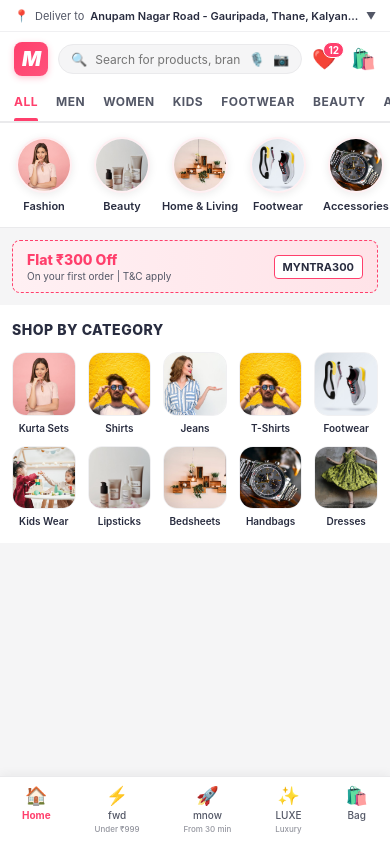
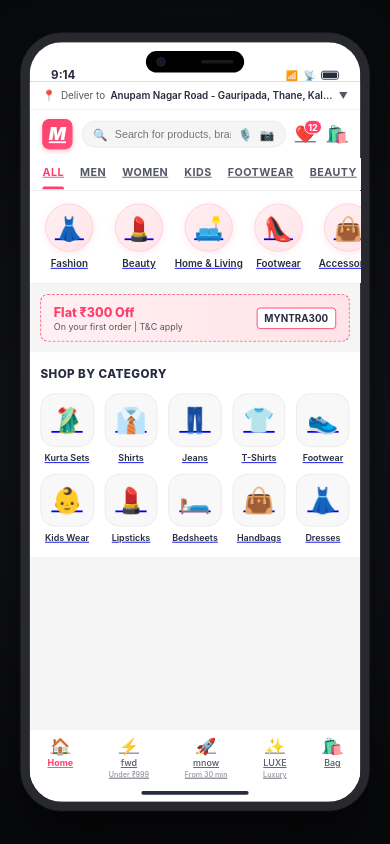
Before and after one commit to Deepali611/myntra-quickcheck-mvp, a Next.js app: page / in a window 390 px wide. Built offline with nearby package versions, Linux system fonts and the light colour scheme.

Commit message:
Phase 6 — PhoneFrame and mobile shell complete

```diff
--- a/app/(shop)/layout.jsx
+++ b/app/(shop)/layout.jsx
@@ -12,8 +12,8 @@ export default function ShopLayout({ children }) {
   const bagCount = state?.bag ? state.bag.reduce((sum, item) => sum + (item.quantity || 1), 0) : 0;
 
   return (
-    <div style={{ display: 'flex', flexDirection: 'column', minHeight: '100vh', width: '100%' }}>
-      {/* Shared Header Chrome */}
+    <div style={{ display: 'flex', flexDirection: 'column', height: '100%', overflow: 'hidden' }}>
+      {/* Shared Header Chrome (Fixed top) */}
       <header className="shop-header">
         {/* Location Bar */}
         <div className="location-bar">
@@ -82,12 +82,12 @@ export default function ShopLayout({ children }) {
         </nav>
       </header>
 
-      {/* Main Content Area */}
-      <main style={{ flex: 1, backgroundColor: '#f5f5f6' }}>
+      {/* Internal Scrollable Content Body Region */}
+      <main className="scrollable-content">
         {children}
       </main>
 
-      {/* Shared Bottom Tab Bar */}
+      {/* Shared Bottom Tab Bar (Fixed bottom) */}
       <nav className="bottom-tab-bar">
         <Link href="/" className={`tab-link ${pathname === '/' ? 'active' : ''}`}>
           <span className="tab-icon">🏠</span>
--- a/app/(shop)/page.jsx
+++ b/app/(shop)/page.jsx
@@ -1,36 +1,38 @@
 import Link from 'next/link';
 
 const DEPARTMENTS = [
-  { name: 'Fashion', path: '/c/women', img: '/products/w1.jpg' },
-  { name: 'Beauty', path: '/c/beauty', img: '/products/b1.jpg' },
-  { name: 'Home & Living', path: '/c/homeliving', img: '/products/h1.jpg' },
-  { name: 'Footwear', path: '/c/footwear', img: '/products/f1.jpg' },
-  { name: 'Accessories', path: '/c/accessories', img: '/products/a1.jpg' },
-  { name: 'Men', path: '/c/men', img: '/products/m1.jpg' },
-  { name: 'Kids', path: '/c/kids', img: '/products/k1.jpg' }
+  { name: 'Fashion', path: '/c/women', icon: '👗' },
+  { name: 'Beauty', path: '/c/beauty', icon: '💄' },
+  { name: 'Home & Living', path: '/c/homeliving', icon: '🛋️' },
+  { name: 'Footwear', path: '/c/footwear', icon: '👠' },
+  { name: 'Accessories', path: '/c/accessories', icon: '👜' },
+  { name: 'Men', path: '/c/men', icon: '👔' },
+  { name: 'Kids', path: '/c/kids', icon: '🧸' }
 ];
 
 const SUBCATEGORIES = [
-  { label: 'Kurta Sets', path: '/c/women/kurta_set', img: '/products/w1.jpg' },
-  { label: 'Shirts', path: '/c/men/shirt', img: '/products/m1.jpg' },
-  { label: 'Jeans', path: '/c/women/jeans', img: '/products/w15.jpg' },
-  { label: 'T-Shirts', path: '/c/men/tshirt', img: '/products/m5.jpg' },
-  { label: 'Footwear', path: '/c/footwear', img: '/products/f1.jpg' },
-  { label: 'Kids Wear', path: '/c/kids', img: '/products/k1.jpg' },
-  { label: 'Lipsticks', path: '/c/beauty', img: '/products/b1.jpg' },
-  { label: 'Bedsheets', path: '/c/homeliving', img: '/products/h1.jpg' },
-  { label: 'Handbags', path: '/c/accessories', img: '/products/a1.jpg' },
-  { label: 'Dresses', path: '/c/women/dress', img: '/products/w3.jpg' }
+  { label: 'Kurta Sets', path: '/c/women/kurta_set', icon: '🥻' },
+  { label: 'Shirts', path: '/c/men/shirt', icon: '👔' },
+  { label: 'Jeans', path: '/c/women/jeans', icon: '👖' },
+  { label: 'T-Shirts', path: '/c/men/tshirt', icon: '👕' },
+  { label: 'Footwear', path: '/c/footwear', icon: '👟' },
+  { label: 'Kids Wear', path: '/c/kids', icon: '👶' },
+  { label: 'Lipsticks', path: '/c/beauty', icon: '💄' },
+  { label: 'Bedsheets', path: '/c/homeliving', icon: '🛏️' },
+  { label: 'Handbags', path: '/c/accessories', icon: '👜' },
+  { label: 'Dresses', path: '/c/women/dress', icon: '👗' }
 ];
 
 export default function HomePage() {
   return (
     <div style={{ paddingBottom: '24px' }}>
-      {/* Department Circle Rail (Reference Screenshot 1) */}
+      {/* Department Circle Rail with Dedicated Icons */}
       <div className="dept-circle-rail">
         {DEPARTMENTS.map((dept, idx) => (
           <Link href={dept.path} key={idx} className="dept-circle-tile">
-            <img src={dept.img} alt={dept.name} className="dept-circle-img" />
+            <div className="dept-icon-circle">
+              {dept.icon}
+            </div>
             <span className="dept-circle-label">{dept.name}</span>
           </Link>
         ))}
@@ -47,14 +49,14 @@ export default function HomePage() {
         </div>
       </div>
 
-      {/* Subcategory Grid Section (Reference Screenshot 2) */}
+      {/* Subcategory Grid Section */}
       <div className="subcategory-grid-section">
         <div className="section-title">Shop By Category</div>
         <div className="subcategory-grid">
           {SUBCATEGORIES.map((cat, idx) => (
             <Link href={cat.path} key={idx} className="subcategory-tile">
-              <div className="subcategory-img-wrap">
-                <img src={cat.img} alt={cat.label} />
+              <div className="subcategory-icon-wrap">
+                {cat.icon}
               </div>
               <span className="subcategory-label">{cat.label}</span>
             </Link>
--- a/app/globals.css
+++ b/app/globals.css
@@ -10,7 +10,6 @@
   --success-color: #03a685;
   --warning-color: #ff905a;
   --discount-tag: #ff3f6c;
-  --max-width: 480px;
   --font-family: -apple-system, BlinkMacSystemFont, 'Segoe UI', Roboto, Helvetica, Arial, sans-serif;
 }
 
@@ -23,45 +22,164 @@
 html,
 body {
   width: 100%;
-  min-height: 100vh;
+  height: 100%;
   margin: 0;
   padding: 0;
   font-family: var(--font-family);
-  background-color: #0d0e12; /* Dark background outside mobile container */
+  background-color: #0c0d10;
   color: var(--text-primary);
   display: flex;
   justify-content: center;
-  align-items: flex-start;
+  align-items: center;
+  overflow: hidden;
   -webkit-tap-highlight-color: transparent;
 }
 
-/* Mobile-First Centered Container (~480px) */
-.app-wrapper {
-  width: 100%;
-  max-width: var(--max-width);
-  min-height: 100vh;
-  background-color: var(--bg-color);
-  box-shadow: 0 0 32px rgba(0, 0, 0, 0.6);
+/* Outer Desktop Viewport Centering */
+.phone-outer-viewport {
+  width: 100vw;
+  height: 100vh;
+  display: flex;
+  justify-content: center;
+  align-items: center;
+  background: radial-gradient(circle at center, #1a1c23 0%, #08090b 100%);
+}
+
+/* Real Phone Frame Hardware Device Shell */
+.phone-frame-wrapper {
+  width: 414px;
+  height: 870px;
+  background-color: #121316;
+  border-radius: 46px;
+  border: 10px solid #28292e;
+  box-shadow: 0 25px 70px rgba(0, 0, 0, 0.8), 0 0 0 1px rgba(255, 255, 255, 0.1);
   position: relative;
   display: flex;
   flex-direction: column;
-  overflow-x: hidden;
+  overflow: hidden;
+  transform-origin: center center;
+  transition: transform 0.2s ease-out;
 }
 
-a {
-  color: inherit;
-  text-decoration: none;
+/* Hardware Notch / Dynamic Island */
+.phone-notch {
+  position: absolute;
+  top: 10px;
+  left: 50%;
+  transform: translateX(-50%);
+  width: 110px;
+  height: 24px;
+  background-color: #000000;
+  border-radius: 14px;
+  z-index: 200;
+  display: flex;
+  align-items: center;
+  justify-content: space-between;
+  padding: 0 12px;
 }
 
-button {
-  font-family: inherit;
-  border: none;
-  background: none;
-  cursor: pointer;
+.camera-lens {
+  width: 10px;
+  height: 10px;
+  border-radius: 50%;
+  background: radial-gradient(circle, #1a233a 0%, #050811 100%);
+  border: 1px solid #2a344d;
 }
 
-input, select, textarea {
-  font-family: inherit;
+.speaker-grille {
+  width: 36px;
+  height: 4px;
+  border-radius: 2px;
+  background-color: #1a1a1a;
+}
+
+/* Status Bar */
+.phone-status-bar {
+  height: 44px;
+  padding: 12px 24px 0 24px;
+  display: flex;
+  align-items: flex-end;
+  justify-content: space-between;
+  background-color: #ffffff;
+  z-index: 150;
+  font-size: 13px;
+  font-weight: 700;
+  color: var(--text-primary);
+  user-select: none;
+}
+
+.status-left {
+  display: flex;
+  align-items: center;
+}
+
+.status-right {
+  display: flex;
+  align-items: center;
+  gap: 6px;
+  font-size: 11px;
+}
+
+.status-battery {
+  width: 20px;
+  height: 10px;
+  border: 1.5px solid var(--text-primary);
+  border-radius: 3px;
+  padding: 1px;
+  display: flex;
+  align-items: center;
+}
+
+.battery-level {
+  width: 100%;
+  height: 100%;
+  background-color: var(--text-primary);
+  border-radius: 1px;
+}
+
+/* Phone Screen Internal Display Area */
+.phone-screen-display {
+  flex: 1;
+  display: flex;
+  flex-direction: column;
+  overflow: hidden;
+  background-color: var(--bg-color);
+  position: relative;
+}
+
+/* Main Internal Scrollable Body Region */
+.scrollable-content {
+  flex: 1;
+  overflow-y: auto;
+  overflow-x: hidden;
+  -webkit-overflow-scrolling: touch;
+  background-color: var(--bg-color);
+}
+
+.scrollable-content::-webkit-scrollbar {
+  width: 4px;
+}
+
+.scrollable-content::-webkit-scrollbar-thumb {
+  background: rgba(0, 0, 0, 0.15);
+  border-radius: 2px;
+}
+
+/* Home Indicator Bar */
+.home-indicator-bar {
+  height: 20px;
+  background-color: #ffffff;
+  display: flex;
+  align-items: center;
+  justify-content: center;
+  z-index: 150;
+}
+
+.home-pill {
+  width: 120px;
+  height: 4px;
+  background-color: #282c3f;
+  border-radius: 2px;
 }
 
 /* Top Location Bar */
@@ -128,7 +246,6 @@ input, select, textarea {
   flex-shrink: 0;
   box-shadow: 0 2px 6px rgba(255, 63, 108, 0.3);
   font-style: italic;
-  letter-spacing: -1px;
 }
 
 /* Search Bar Box */
@@ -157,7 +274,7 @@ input, select, textarea {
 .header-icon-actions {
   display: flex;
   align-items: center;
-  gap: 14px;
+  gap: 12px;
 }
 
 .icon-btn {
@@ -166,8 +283,7 @@ input, select, textarea {
   align-items: center;
   justify-content: center;
   color: var(--text-primary);
-  font-size: 20px;
-  background: none;
+  font-size: 19px;
 }
 
 .badge-count {
@@ -230,7 +346,7 @@ input, select, textarea {
   border-radius: 2px 2px 0 0;
 }
 
-/* Circle Department Tiles Rail */
+/* Circle Department Tiles Rail (Dedicated Icons matching label) */
 .dept-circle-rail {
   display: flex;
   overflow-x: auto;
@@ -254,15 +370,18 @@ input, select, textarea {
   text-align: center;
 }
 
-.dept-circle-img {
-  width: 56px;
-  height: 56px;
+.dept-icon-circle {
+  width: 54px;
+  height: 54px;
   border-radius: 50%;
-  object-fit: cover;
-  border: 2px solid #fff0f3;
-  box-shadow: 0 2px 8px rgba(0, 0, 0, 0.08);
+  display: flex;
+  align-items: center;
+  justify-content: center;
+  font-size: 26px;
+  background: linear-gradient(135deg, #fff0f3 0%, #ffe3e8 100%);
+  border: 1.5px solid #ffccd5;
+  box-shadow: 0 2px 8px rgba(255, 63, 108, 0.1);
   margin-bottom: 6px;
-  background-color: #f8f8f9;
 }
 
 .dept-circle-label {
@@ -308,7 +427,7 @@ input, select, textarea {
 }
 
 .section-title {
-  font-size: 14px;
+  font-size: 13px;
   font-weight: 800;
   color: var(--text-primary);
   text-transform: uppercase;
@@ -329,20 +448,17 @@ input, select, textarea {
   text-align: center;
 }
 
-.subcategory-img-wrap {
+.subcategory-icon-wrap {
   width: 100%;
   aspect-ratio: 1;
-  border-radius: 14px;
-  overflow: hidden;
-  background-color: #fff0f3;
+  border-radius: 16px;
+  display: flex;
+  align-items: center;
+  justify-content: center;
+  font-size: 28px;
+  background: #f8f8f9;
+  border: 1px solid #eaeaec;
   margin-bottom: 6px;
-  border: 1px solid #f0f0f2;
-}
-
-.subcategory-img-wrap img {
-  width: 100%;
-  height: 100%;
-  object-fit: cover;
 }
 
 .subcategory-label {
@@ -361,17 +477,16 @@ input, select, textarea {
   border-top: 1px solid var(--border-color);
   display: flex;
   justify-content: space-around;
-  padding: 8px 0 10px 0;
+  padding: 8px 0 6px 0;
   font-size: 10px;
   color: var(--text-secondary);
-  box-shadow: 0 -2px 10px rgba(0, 0, 0, 0.05);
 }
 
 .tab-link {
   display: flex;
   flex-direction: column;
   align-items: center;
-  gap: 3px;
+  gap: 2px;
   color: var(--text-secondary);
   position: relative;
   font-weight: 500;
--- a/app/layout.jsx
+++ b/app/layout.jsx
@@ -1,5 +1,6 @@
 import './globals.css';
 import { AppProvider } from '../state/store.jsx';
+import PhoneFrame from '../components/PhoneFrame.jsx';
 
 export const metadata = {
   title: 'Myntra - Quick Check MVP',
@@ -18,9 +19,9 @@ export default function RootLayout({ children }) {
     <html lang="en">
       <body>
         <AppProvider>
-          <div className="app-wrapper">
+          <PhoneFrame>
             {children}
-          </div>
+          </PhoneFrame>
         </AppProvider>
       </body>
     </html>
--- /dev/null
+++ b/components/PhoneFrame.jsx
@@ -0,0 +1,84 @@
+'use client';
+
+import React, { useState, useEffect } from 'react';
+
+export default function PhoneFrame({ children }) {
+  const [timeStr, setTimeStr] = useState('9:41');
+  const [scale, setScale] = useState(1);
+
+  // Live Status Bar Clock
+  useEffect(() => {
+    const updateTime = () => {
+      const now = new Date();
+      let hours = now.getHours();
+      const minutes = now.getMinutes();
+      hours = hours % 12 || 12;
+      const formatted = `${hours}:${minutes < 10 ? '0' : ''}${minutes}`;
+      setTimeStr(formatted);
+    };
+    updateTime();
+    const interval = setInterval(updateTime, 10000);
+    return () => clearInterval(interval);
+  }, []);
+
+  // Scale-to-fit browser window resize listener
+  useEffect(() => {
+    const handleResize = () => {
+      const targetHeight = 880; // Ideal phone frame height
+      const targetWidth = 414;  // Ideal phone frame width
+      const margin = 20;
+
+      const availHeight = window.innerHeight - margin;
+      const availWidth = window.innerWidth - margin;
+
+      const scaleY = availHeight / targetHeight;
+      const scaleX = availWidth / targetWidth;
+      const fitScale = Math.min(1, scaleY, scaleX);
+
+      setScale(Math.max(0.6, fitScale));
+    };
+
+    handleResize();
+    window.addEventListener('resize', handleResize);
+    return () => window.removeEventListener('resize', handleResize);
+  }, []);
+
+  return (
+    <div className="phone-outer-viewport">
+      <div
+        className="phone-frame-wrapper"
+        style={{ transform: `scale(${scale})` }}
+      >
+        {/* Hardware Bezel Notch / Dynamic Island */}
+        <div className="phone-notch">
+          <div className="camera-lens"></div>
+          <div className="speaker-grille"></div>
+        </div>
+
+        {/* Live Device Status Bar */}
+        <div className="phone-status-bar">
+          <div className="status-left">
+            <span className="status-clock">{timeStr}</span>
+          </div>
+          <div className="status-right">
+            <span className="status-icon">📶</span>
+            <span className="status-icon">📡</span>
+            <span className="status-battery">
+              <span className="battery-level"></span>
+            </span>
+          </div>
+        </div>
+
+        {/* Phone Screen Display Container */}
+        <div className="phone-screen-display">
+          {children}
+        </div>
+
+        {/* Home Indicator Bar */}
+        <div className="home-indicator-bar">
+          <div className="home-pill"></div>
+        </div>
+      </div>
+    </div>
+  );
+}
```
